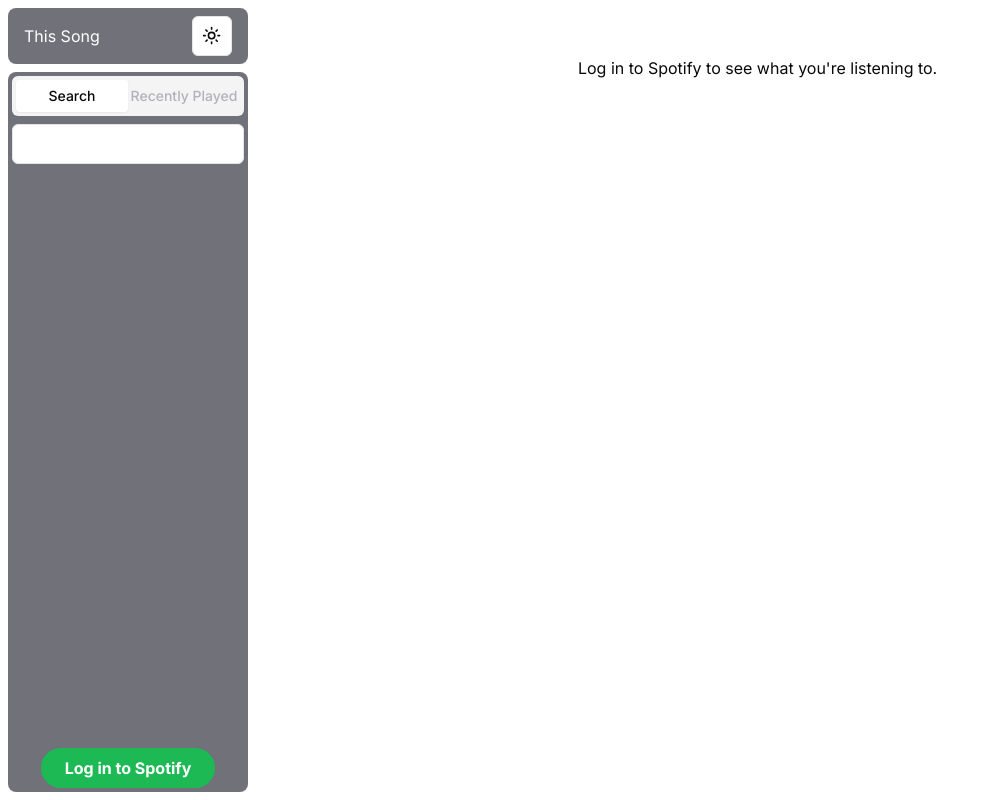
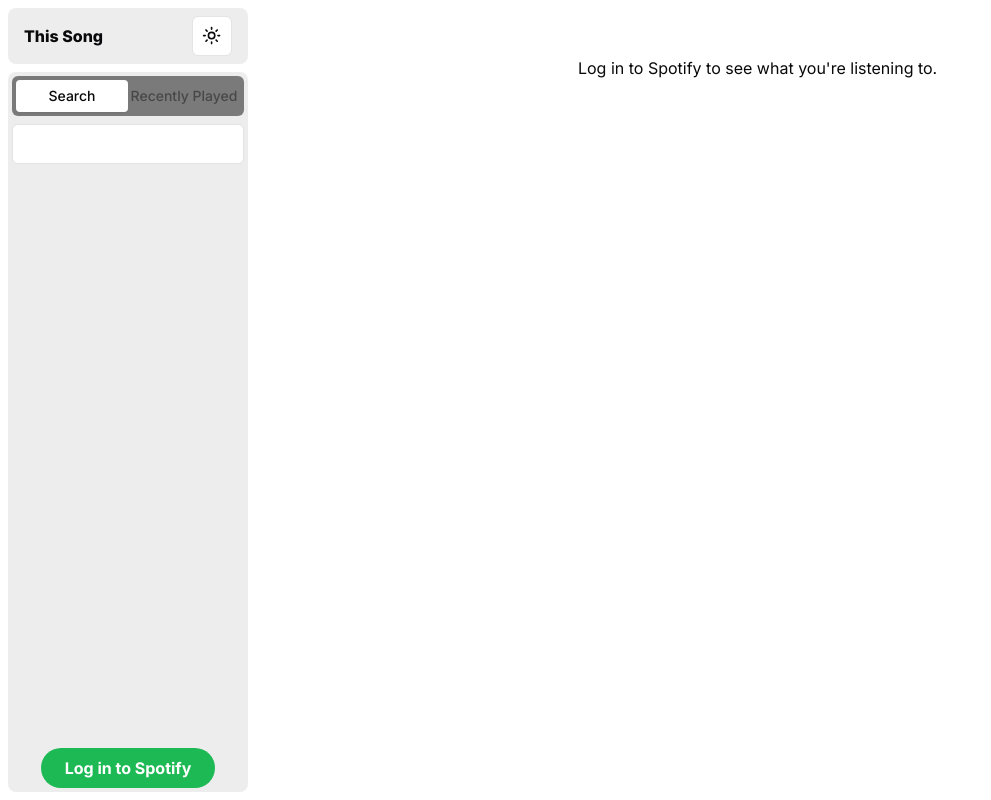
Before and after one commit to atopala7/this-song, a Next.js app: page / in a window 1280 px wide. Shown: the whole page, without its empty margins (0-991 px from the left). Built offline with nearby package versions, Linux system fonts and the light colour scheme.

Commit message:
Changed colours

```diff
--- a/app/globals.css
+++ b/app/globals.css
@@ -7,7 +7,9 @@
     --background: 0 0% 100%;
     --foreground: 240 10% 3.9%;
 
-    --card: 0 0% 100%;
+    /* --card: 0 0% 100%; */
+    /* ededed in hex */
+    --card: 0 0% 93%;
     --card-foreground: 240 10% 3.9%;
 
     --popover: 0 0% 100%;
@@ -19,8 +21,10 @@
     --secondary: 240 4.8% 95.9%;
     --secondary-foreground: 240 5.9% 10%;
 
-    --muted: 240 4.8% 95.9%;
-    --muted-foreground: 240 3.8% 46.1%;
+    /* --muted: 240 4.8% 95.9%; */
+    --muted: 0 0% 48%;
+    /* --muted-foreground: 240 3.8% 46.1%; */
+    --muted-foreground: 240 3.8% 9%;
 
     --accent: 240 4.8% 95.9%;
     --accent-foreground: 240 5.9% 10%;
@@ -39,7 +43,9 @@
     --background: 240 10% 3.9%;
     --foreground: 0 0% 98%;
 
-    --card: 240 10% 3.9%;
+    /* --card: 240 10% 3.9%; */
+    /* 121212 in hex */
+    --card: 0 0% 7%;
     --card-foreground: 0 0% 98%;
 
     --popover: 240 10% 3.9%;
@@ -51,10 +57,12 @@
     --secondary: 240 3.7% 15.9%;
     --secondary-foreground: 0 0% 98%;
 
-    --muted: 240 3.7% 15.9%;
-    --muted-foreground: 240 5% 64.9%;
+    /* --muted: 240 3.7% 15.9%; */
+    --muted: 0 0% 62%;
+    /* --muted-foreground: 240 5% 64.9%; */
+    --muted-foreground: 240 5% 9%;
 
-    --accent: 240 3.7% 15.9%;
+    /* --accent: 240 3.7% 15.9%; */
     --accent-foreground: 0 0% 98%;
 
     --destructive: 0 62.8% 30.6%;
--- a/components/recent.jsx
+++ b/components/recent.jsx
@@ -73,11 +73,15 @@
                       src={song.track.album.images[2].url}
                     />
                     <p className="justify-end flex-1 overflow-x-hidden duration-500 whitespace-nowrap text-ellipsis">
-                      <span className="text-blue-300">{song.track.name}</span>
+                      <span className="text-foreground">{song.track.name}</span>
                       <br />
-                      {song.track.artists[0].name}
+                      <span className="text-muted">
+                        {song.track.artists[0].name}
+                      </span>
                       <br />
-                      {song.track.album.name}
+                      <span className="text-foreground">
+                        {song.track.album.name}
+                      </span>
                     </p>
                   </div>
                 </TooltipTrigger>
--- a/components/search.jsx
+++ b/components/search.jsx
@@ -94,11 +94,11 @@
                   >
                     <img className="w-16 h-16" src={song.album.images[2].url} />
                     <p className="justify-end flex-1 overflow-x-hidden duration-500 whitespace-nowrap text-ellipsis">
-                      <span className="text-blue-300">{song.name}</span>
+                      <span className="text-foreground">{song.name}</span>
                       <br />
-                      {song.artists[0].name}
+                      <span className="text-muted">{song.artists[0].name}</span>
                       <br />
-                      {song.album.name}
+                      <span className="text-foreground">{song.album.name}</span>
                     </p>
                   </div>
                 </TooltipTrigger>
--- a/components/song-data.jsx
+++ b/components/song-data.jsx
@@ -135,8 +135,9 @@
             <motion.div
               className={clsx(
                 "flex flex-row items-center justify-center align-middle w-full fixed top-[56px] lg:left-[256px] lg:w-[calc(100dvw-256px-8px)] lg:top-0 md:gap-5",
-                "bg-card",
-                "border-red-500 border-2"
+                "bg-background"
+                // "bg-card rounded-lg",
+                // "border-red-500 border-2"
               )}
               style={{
                 height: scrollHeight
@@ -173,7 +174,7 @@
                 )}
               >
                 <h1
-                  className="text-base text-yellow-500 font-extra bold sm:text-xl dark:text-yellow-200 min-w-[300px]"
+                  className="text-base font-extra bold sm:text-xl text-[#1fdf64] min-w-[300px]"
                   onClick={() => {
                     console.log("scrollHeight: ", scrollHeight.current);
                   }}
@@ -181,7 +182,7 @@
                   {song.songName}
                   {/* {scrollHeight.current} */}
                 </h1>
-                <h2 className="text-base text-blue-300 sm:text-lg min-w-[300px]">
+                <h2 className="text-base text-muted sm:text-lg min-w-[300px]">
                   {song.artists.map((artist) => artist.name).join(", ")}
                 </h2>
                 <h3 className="text-base min-w-[300px]">{song.albumName}</h3>
@@ -197,14 +198,14 @@
             )}
           >
             <h1
-              className="text-3xl font-extrabold text-yellow-500 dark:text-yellow-200"
+              className="text-3xl font-extrabold text-[#1fdf64]"
               onClick={() => {
                 console.log("scrollHeight: ", scrollHeight.current);
               }}
             >
               {song.songName}
             </h1>
-            <h2 className="text-2xl text-blue-300">
+            <h2 className="text-2xl text-muted">
               {song.artists.map((artist) => artist.name).join(", ")}
             </h2>
             <h3 className="text-xl text-">{song.albumName}</h3>
--- a/components/ui/sidebar.jsx
+++ b/components/ui/sidebar.jsx
@@ -23,9 +23,9 @@
 
   return (
     <div className="z-20 flex flex-col">
-      <div className="flex items-center justify-between p-4 transition-none lg:mb-2 lg:rounded-lg bg-zinc-500 h-14">
+      <div className="flex items-center justify-between p-4 transition-none lg:mb-2 lg:rounded-lg bg-card h-14">
         <Link href="/">
-          <div className="text-white">This Song</div>
+          <div className="font-extrabold text-foreground">This Song</div>
         </Link>
         <section id="toggle-buttons" className="flex gap-2">
           <ModeToggle />
@@ -38,7 +38,7 @@
       <div className="relative flex flex-row space-x-2 grow lg:flex-col lg:space-x-0 lg:space-y-2">
         <div
           className={clsx(
-            "lg:static lg:h-[calc(100dvh-80px)] h-[calc(100dvh-56px)] scale-y-0 lg:scale-y-100 origin-top absolute w-full lg:rounded-lg grow lg:block transition-all duration-200 bg-zinc-500 lg:duration-0",
+            "lg:static lg:h-[calc(100dvh-80px)] h-[calc(100dvh-56px)] scale-y-0 lg:scale-y-100 origin-top absolute w-full lg:rounded-lg grow lg:block transition-all duration-200 bg-card lg:duration-0",
             // If the menu is open, set its height to the dynamic viewport height minus the header height.
             showMenu ? "h-[calc(100dvh-56px)] scale-y-100" : "scale-y-0"
           )}
```
